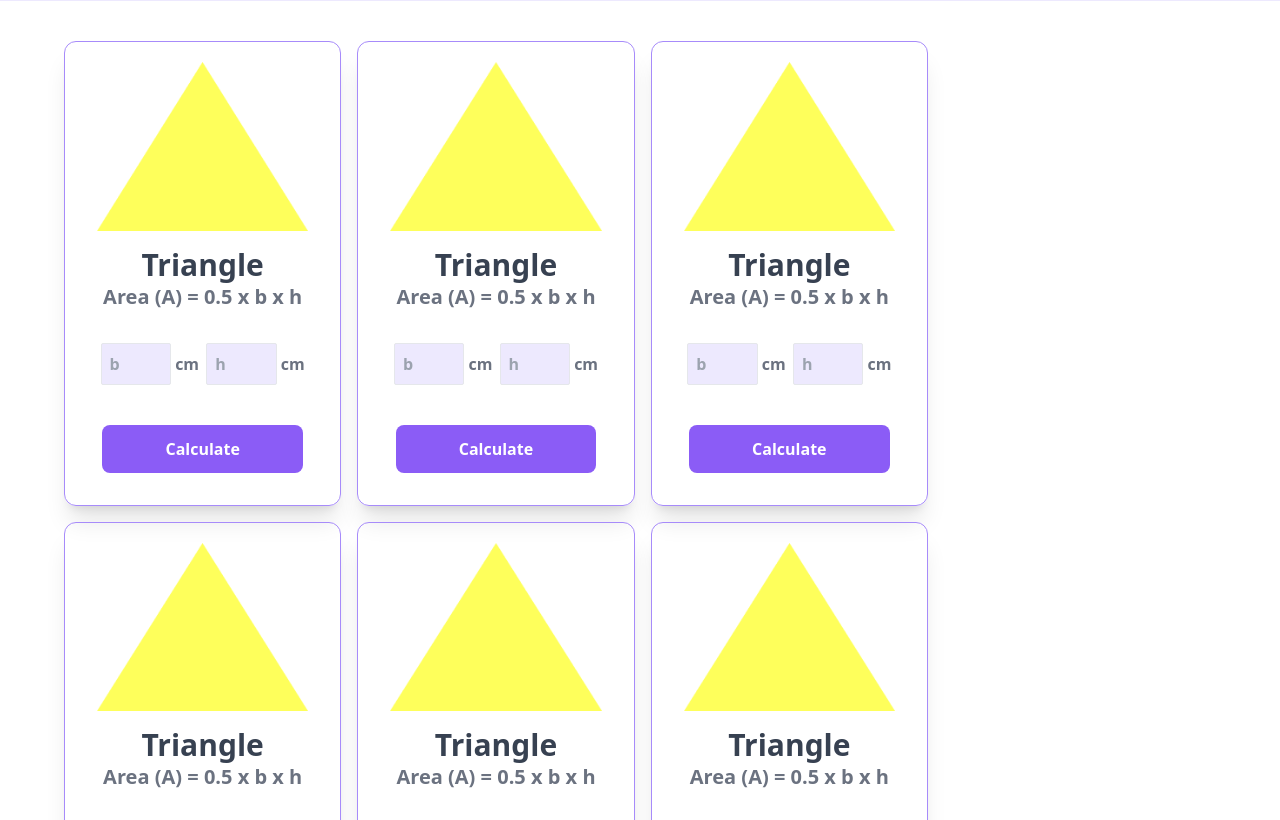
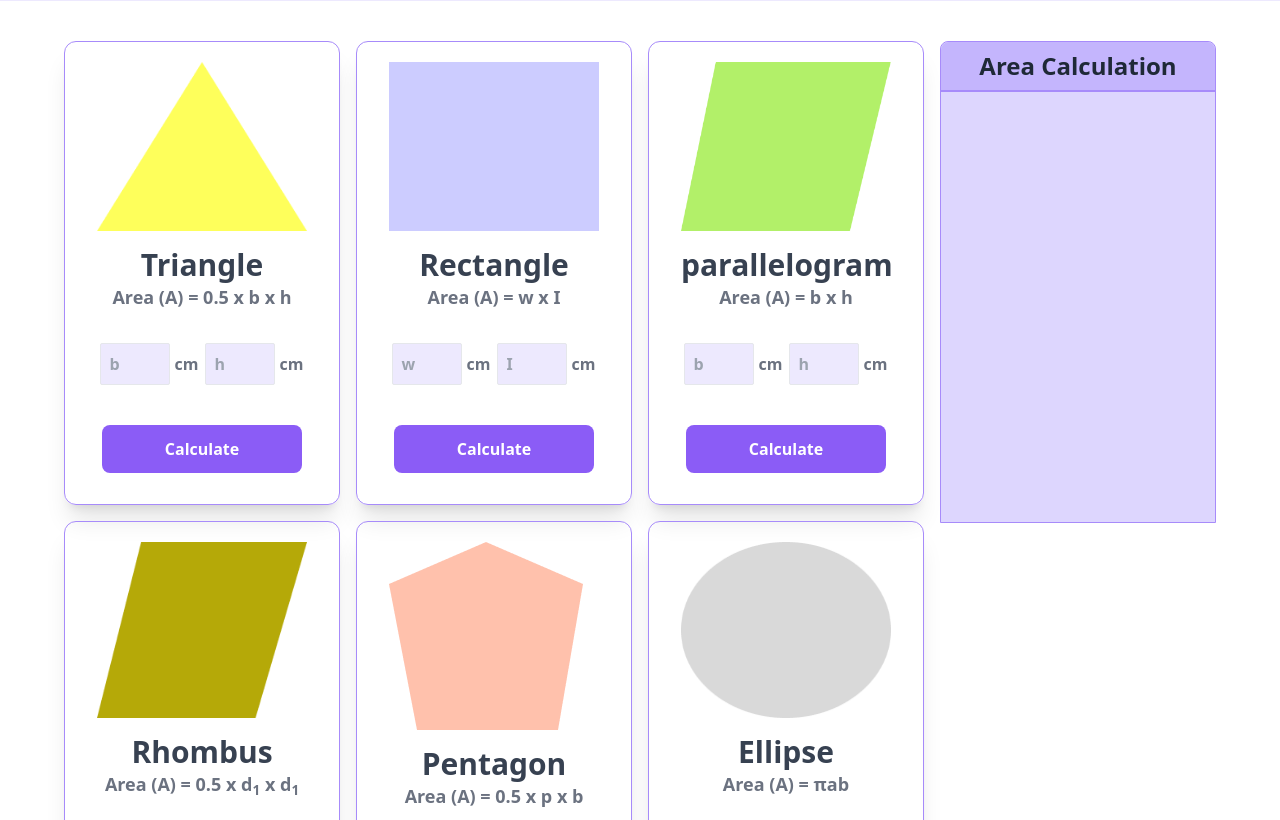
Before and after one commit to mahamudulhasan-me/geometryGenius, a plain HTML site: page index.html in a window 1280 px wide. Shown: the part 99-919 px from the top of the page. Drawn offline with nearby package versions, Linux system fonts and the light colour scheme.

Commit message:
all card done

```diff
--- a/index.html
+++ b/index.html
@@ -29,14 +29,15 @@
     </header>
     <!-- Main Section Start -->
     <main class="px-[5%] mt-10">
-      <div class="grid grid-cols-4">
+      <div class="grid grid-cols-4 gap-4">
         <div class="col-span-3 grid grid-cols-3 gap-4">
+          <!-- Triangle Operation -->
           <div
             class="geometry-item text-center border border-violet-400 py-5 px-8 text-gray-500 font-semibold rounded-xl shadow-xl"
           >
-            <img src="./img/triangle.png" alt="" />
+            <img class="h-2/5" src="./img/triangle.png" alt="" />
             <h2 class="text-gray-700 font-bold text-3xl mt-4">Triangle</h2>
-            <p class="text-xl mb-8">Area (A) = 0.5 x b x h</p>
+            <p class="text-lg mb-8">Area (A) = 0.5 x b x h</p>
             <div class="flex justify-evenly items-center">
               <p>
                 <input
@@ -62,12 +63,45 @@
               Calculate
             </button>
           </div>
+          <!-- Rectangle Operation -->
           <div
             class="geometry-item text-center border border-violet-400 py-5 px-8 text-gray-500 font-semibold rounded-xl shadow-xl"
           >
-            <img src="./img/triangle.png" alt="" />
-            <h2 class="text-gray-700 font-bold text-3xl mt-4">Triangle</h2>
-            <p class="text-xl mb-8">Area (A) = 0.5 x b x h</p>
+            <img class="h-2/5" src="./img/rectangle.png" alt="" />
+            <h2 class="text-gray-700 font-bold text-3xl mt-4">Rectangle</h2>
+            <p class="text-lg mb-8">Area (A) = w x I</p>
+            <div class="flex justify-evenly items-center">
+              <p>
+                <input
+                  type="number"
+                  class="outline-violet-500 bg-violet-100 border rounded-sm w-4/6 p-2 hover:border hover:border-violet-400"
+                  placeholder="w"
+                />
+                cm
+              </p>
+              <p>
+                <input
+                  type="number"
+                  class="outline-violet-500 bg-violet-100 border rounded-sm p-2 w-4/6 hover:border hover:border-violet-400"
+                  placeholder="I"
+                />
+                cm
+              </p>
+            </div>
+            <button
+              id="btn_calculate"
+              class="bg-violet-500 text-white rounded-lg w-[95%] mt-10 mb-3 py-3 font-semibold hover:bg-violet-700 transition-all"
+            >
+              Calculate
+            </button>
+          </div>
+          <!-- Parallelogram Operation -->
+          <div
+            class="geometry-item text-center border border-violet-400 py-5 px-8 text-gray-500 font-semibold rounded-xl shadow-xl"
+          >
+            <img class="h-2/5" src="./img/parallelogram.png" alt="" />
+            <h2 class="text-gray-700 font-bold text-3xl mt-4">parallelogram</h2>
+            <p class="text-lg mb-8">Area (A) = b x h</p>
             <div class="flex justify-evenly items-center">
               <p>
                 <input
@@ -93,18 +127,21 @@
               Calculate
             </button>
           </div>
+          <!-- Rhombus Operation -->
           <div
             class="geometry-item text-center border border-violet-400 py-5 px-8 text-gray-500 font-semibold rounded-xl shadow-xl"
           >
-            <img src="./img/triangle.png" alt="" />
-            <h2 class="text-gray-700 font-bold text-3xl mt-4">Triangle</h2>
-            <p class="text-xl mb-8">Area (A) = 0.5 x b x h</p>
+            <img class="h-2/5" src="./img/rhombus.png" alt="" />
+            <h2 class="text-gray-700 font-bold text-3xl mt-4">Rhombus</h2>
+            <p class="text-lg mb-8">
+              Area (A) = 0.5 x d<sub>1</sub> x d<sub>1</sub>
+            </p>
             <div class="flex justify-evenly items-center">
               <p>
                 <input
                   type="number"
                   class="outline-violet-500 bg-violet-100 border rounded-sm w-4/6 p-2 hover:border hover:border-violet-400"
-                  placeholder="b"
+                  placeholder="d1"
                 />
                 cm
               </p>
@@ -112,7 +149,7 @@
                 <input
                   type="number"
                   class="outline-violet-500 bg-violet-100 border rounded-sm p-2 w-4/6 hover:border hover:border-violet-400"
-                  placeholder="h"
+                  placeholder="d2"
                 />
                 cm
               </p>
@@ -124,18 +161,19 @@
               Calculate
             </button>
           </div>
+          <!-- Pentagon Operation -->
           <div
             class="geometry-item text-center border border-violet-400 py-5 px-8 text-gray-500 font-semibold rounded-xl shadow-xl"
           >
-            <img src="./img/triangle.png" alt="" />
-            <h2 class="text-gray-700 font-bold text-3xl mt-4">Triangle</h2>
-            <p class="text-xl mb-8">Area (A) = 0.5 x b x h</p>
+            <img class="2/5" src="./img/pentagon.png" alt="" />
+            <h2 class="text-gray-700 font-bold text-3xl mt-4">Pentagon</h2>
+            <p class="text-lg mb-8">Area (A) = 0.5 x p x b</p>
             <div class="flex justify-evenly items-center">
               <p>
                 <input
                   type="number"
                   class="outline-violet-500 bg-violet-100 border rounded-sm w-4/6 p-2 hover:border hover:border-violet-400"
-                  placeholder="b"
+                  placeholder="p"
                 />
                 cm
               </p>
@@ -143,7 +181,7 @@
                 <input
                   type="number"
                   class="outline-violet-500 bg-violet-100 border rounded-sm p-2 w-4/6 hover:border hover:border-violet-400"
-                  placeholder="h"
+                  placeholder="b"
                 />
                 cm
               </p>
@@ -155,18 +193,19 @@
               Calculate
             </button>
           </div>
+          <!-- Ellipse Operation -->
           <div
             class="geometry-item text-center border border-violet-400 py-5 px-8 text-gray-500 font-semibold rounded-xl shadow-xl"
           >
-            <img src="./img/triangle.png" alt="" />
-            <h2 class="text-gray-700 font-bold text-3xl mt-4">Triangle</h2>
-            <p class="text-xl mb-8">Area (A) = 0.5 x b x h</p>
+            <img class="h-2/5" src="./img/ellipse.png" alt="" />
+            <h2 class="text-gray-700 font-bold text-3xl mt-4">Ellipse</h2>
+            <p class="text-lg mb-8">Area (A) = &pi;ab</p>
             <div class="flex justify-evenly items-center">
               <p>
                 <input
                   type="number"
                   class="outline-violet-500 bg-violet-100 border rounded-sm w-4/6 p-2 hover:border hover:border-violet-400"
-                  placeholder="b"
+                  placeholder="a"
                 />
                 cm
               </p>
@@ -174,38 +213,7 @@
                 <input
                   type="number"
                   class="outline-violet-500 bg-violet-100 border rounded-sm p-2 w-4/6 hover:border hover:border-violet-400"
-                  placeholder="h"
-                />
-                cm
-              </p>
-            </div>
-            <button
-              id="btn_calculate"
-              class="bg-violet-500 text-white rounded-lg w-[95%] mt-10 mb-3 py-3 font-semibold hover:bg-violet-700 transition-all"
-            >
-              Calculate
-            </button>
-          </div>
-          <div
-            class="geometry-item text-center border border-violet-400 py-5 px-8 text-gray-500 font-semibold rounded-xl shadow-xl"
-          >
-            <img src="./img/triangle.png" alt="" />
-            <h2 class="text-gray-700 font-bold text-3xl mt-4">Triangle</h2>
-            <p class="text-xl mb-8">Area (A) = 0.5 x b x h</p>
-            <div class="flex justify-evenly items-center">
-              <p>
-                <input
-                  type="number"
-                  class="outline-violet-500 bg-violet-100 border rounded-sm w-4/6 p-2 hover:border hover:border-violet-400"
                   placeholder="b"
-                />
-                cm
-              </p>
-              <p>
-                <input
-                  type="number"
-                  class="outline-violet-500 bg-violet-100 border rounded-sm p-2 w-4/6 hover:border hover:border-violet-400"
-                  placeholder="h"
                 />
                 cm
               </p>
@@ -218,7 +226,20 @@
             </button>
           </div>
         </div>
-        <div></div>
+        <!-- Area Calculation Section Start -->
+        <div class="relative">
+          <div
+            class="bg-violet-200 h-1/2 border border-violet-400 rounded-t-lg"
+          >
+            <div class="text-center border-b-2 border-violet-400">
+              <p
+                class="text-gray-800 py-2 font-bold text-2xl bg-violet-300 rounded-t-lg"
+              >
+                Area Calculation
+              </p>
+            </div>
+          </div>
+        </div>
       </div>
     </main>
   </body>
```
